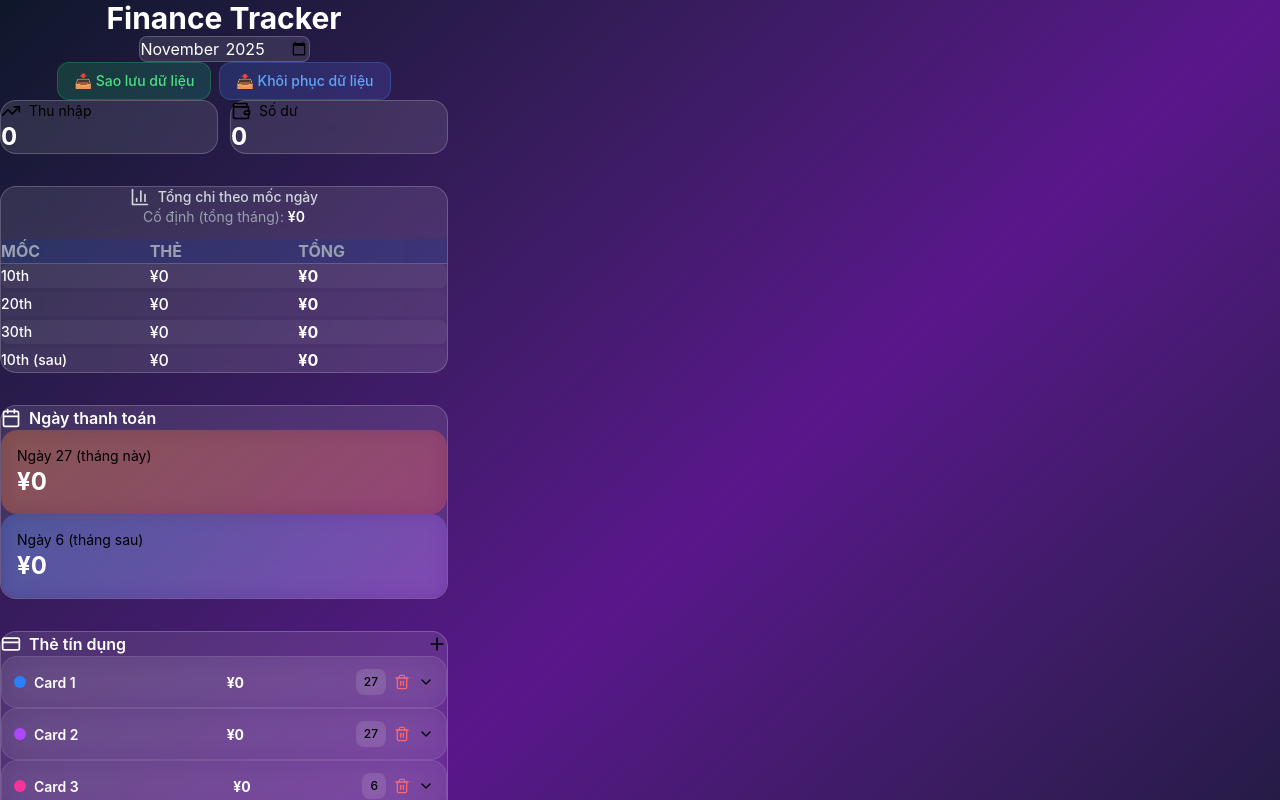
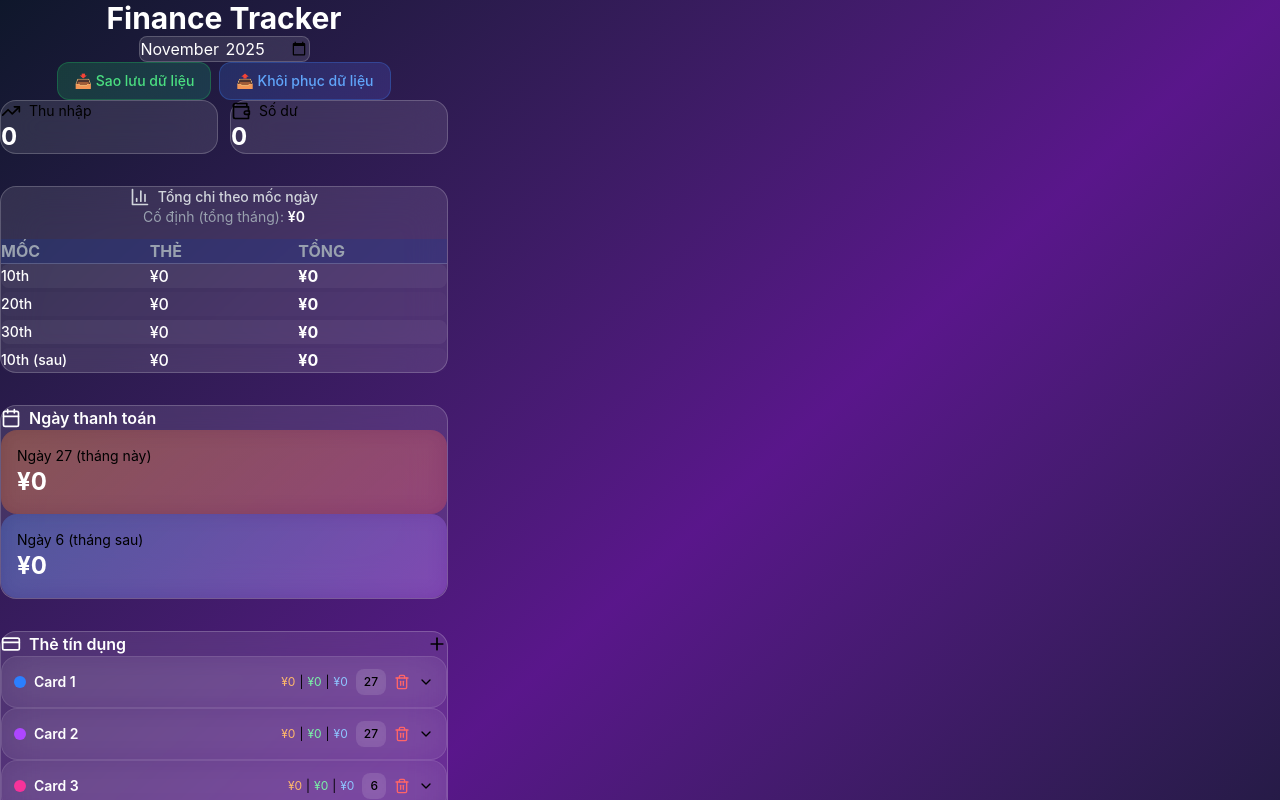
Before and after one commit to mrtranducdung/finance, a React (Vite) app: page / in a window 1280 px wide. Shown: the top 800 px of the page. Built offline with nearby package versions, Linux system fonts and the light colour scheme.

Commit message:
add fixed for each card, not finish yet

```diff
--- a/src/App.tsx
+++ b/src/App.tsx
@@ -22,6 +22,8 @@ function App() {
     recurringExpenses,
     setRecurringExpenses,
     setGlobalCardNames,
+    globalFixedSpending,
+    setGlobalFixedSpending,
     exportData,
     importData
   } = useFinanceData();
@@ -125,7 +127,8 @@ function App() {
       day20: 0,
       day30: 0,
       day10Next: 0,
-      paymentDay: '27'
+      paymentDay: '27',
+      fixedSpending: []
     };
     setCreditCards(prev => [...prev, newCard]);
 
@@ -138,6 +141,46 @@ function App() {
       }
       return next;
     });
+  };
+
+  const onAddFixedSpending = (cardId: number) => {
+    setCreditCards(prev => prev.map(card =>
+      card.id === cardId
+        ? {
+            ...card,
+            fixedSpending: [
+              ...(card.fixedSpending || []),
+              { id: Date.now(), name: '', amount: 0 }
+            ]
+          }
+        : card
+    ));
+  };
+
+  const onUpdateFixedSpending = (cardId: number, spendingId: number, field: 'name' | 'amount', value: string | number) => {
+    setCreditCards(prev => prev.map(card =>
+      card.id === cardId
+        ? {
+            ...card,
+            fixedSpending: (card.fixedSpending || []).map(spending =>
+              spending.id === spendingId
+                ? { ...spending, [field]: value }
+                : spending
+            )
+          }
+        : card
+    ));
+  };
+
+  const onDeleteFixedSpending = (cardId: number, spendingId: number) => {
+    setCreditCards(prev => prev.map(card =>
+      card.id === cardId
+        ? {
+            ...card,
+            fixedSpending: (card.fixedSpending || []).filter(spending => spending.id !== spendingId)
+          }
+        : card
+    ));
   };
 
   return (
@@ -186,6 +229,9 @@ function App() {
             onUpdateMilestone={updateCardMilestone}
             onDelete={deleteCard}
             onAdd={addCard}
+            onAddFixedSpending={onAddFixedSpending}
+            onUpdateFixedSpending={onUpdateFixedSpending}
+            onDeleteFixedSpending={onDeleteFixedSpending}
           />
 
           <RecurringExpenses
--- a/src/components/CreditCards.tsx
+++ b/src/components/CreditCards.tsx
@@ -1,17 +1,56 @@
 import { CreditCard, Plus, Trash2, ChevronDown, ChevronUp } from 'lucide-react';
-import type { CreditCard as CreditCardType } from '../types';
+
+interface FixedSpending {
+  id: number;
+  name: string;
+  amount: number;
+}
+
+interface CreditCardType {
+  id: number;
+  name: string;
+  color: string;
+  day10: number;
+  day20: number;
+  day30: number;
+  day10Next: number;
+  paymentDay: '27' | '6';
+  fixedSpending: FixedSpending[];
+}
 
 interface CreditCardsProps {
-  cards: CreditCardType[];
-  expandedCard: number | null;
-  setExpandedCard: (id: number | null) => void;
-  onUpdate: (id: number, field: keyof CreditCardType, value: string | number) => void;
-  onUpdateMilestone: (id: number, day: 'day10' | 'day20' | 'day30' | 'day10Next', value: number) => void;
-  onDelete: (id: number) => void;
-  onAdd: () => void;
+  cards?: CreditCardType[];
+  expandedCard?: number | null;
+  setExpandedCard?: (id: number | null) => void;
+  onUpdate?: (id: number, field: keyof CreditCardType, value: string | number) => void;
+  onUpdateMilestone?: (id: number, day: 'day10' | 'day20' | 'day30' | 'day10Next', value: number) => void;
+  onDelete?: (id: number) => void;
+  onAdd?: () => void;
+  onAddFixedSpending?: (cardId: number) => void;
+  onUpdateFixedSpending?: (cardId: number, spendingId: number, field: 'name' | 'amount', value: string | number) => void;
+  onDeleteFixedSpending?: (cardId: number, spendingId: number) => void;
 }
 
-const CreditCards = ({ cards, expandedCard, setExpandedCard, onUpdate, onUpdateMilestone, onDelete, onAdd }: CreditCardsProps) => {
+const CreditCards = ({
+  cards = [],
+  expandedCard = null,
+  setExpandedCard = () => {},
+  onUpdate = () => {},
+  onUpdateMilestone = () => {},
+  onDelete = () => {},
+  onAdd = () => {},
+  onAddFixedSpending = () => {},
+  onUpdateFixedSpending = () => {},
+  onDeleteFixedSpending = () => {}
+}: CreditCardsProps) => {
+  const calculateCardValues = (card: CreditCardType) => {
+    const biggestNumber = Math.max(card.day10 || 0, card.day20 || 0, card.day30 || 0, card.day10Next || 0);
+    const totalFixedSpending = (card.fixedSpending || []).reduce((sum, item) => sum + (item.amount || 0), 0);
+    const monthlySpend = biggestNumber - totalFixedSpending;
+
+    return { biggestNumber, totalFixedSpending, monthlySpend };
+  };
+
   return (
     <div className="glass rounded-2xl p-4">
       <div className="flex items-center justify-between mb-3">
@@ -27,15 +66,18 @@ const CreditCards = ({ cards, expandedCard, setExpandedCard, onUpdate, onUpdateM
         </button>
       </div>
       <div className="space-y-2">
-        {cards.map(card => (
+        {cards.map(card => {
+          const { biggestNumber, totalFixedSpending, monthlySpend } = calculateCardValues(card);
+
+          return (
             <div key={card.id} className="card-item">
               <div
                 className="card-header"
                 onClick={() => setExpandedCard(expandedCard === card.id ? null : card.id)}
               >
+                <div className="flex items-center gap-2 justify-between">
                   <div className="flex items-center gap-2">
                     <div className={`w-3 h-3 rounded-full flex-shrink-0 ${card.color}`} />
-                <div className="min-w-0">
                     <input
                       type="text"
                       value={card.name}
@@ -44,12 +86,16 @@ const CreditCards = ({ cards, expandedCard, setExpandedCard, onUpdate, onUpdateM
                         onUpdate(card.id, 'name', e.target.value);
                       }}
                       onClick={(e) => e.stopPropagation()}
-                    className="w-full text-white font-semibold text-sm bg-transparent border-none outline-none"
+                      className="text-white font-semibold text-sm bg-transparent border-none outline-none"
                     />
                   </div>
                   <div className="flex items-center gap-2 flex-shrink-0">
-                  <div className="min-w-[12ch]">
-                    <span className="text-white font-bold text-sm">¥{Math.max(card.day10 || 0, card.day20 || 0, card.day30 || 0, card.day10Next || 0).toLocaleString()}</span>
+                    <div className="flex items-center gap-1 text-xs">
+                      <span className="text-orange-300">¥{totalFixedSpending.toLocaleString()}</span>
+                      <span className="text-white-50">|</span>
+                      <span className="text-green-300">¥{monthlySpend.toLocaleString()}</span>
+                      <span className="text-white-50">|</span>
+                      <span className="text-blue-300">¥{biggestNumber.toLocaleString()}</span>
                     </div>
                     <span className="badge text-white-60">{card.paymentDay === '27' ? '27' : '6'}</span>
                     <button
@@ -71,7 +117,8 @@ const CreditCards = ({ cards, expandedCard, setExpandedCard, onUpdate, onUpdateM
               </div>
 
               {expandedCard === card.id && (
-              <div className="px-3 pb-3 space-y-2 border-t border-white-10 pt-3">
+                <div className="px-3 pb-3 space-y-3 border-t border-white-10 pt-3">
+                  {/* Chi tiêu theo ngày */}
                   <div className="space-y-1">
                     <div className="text-white-50 text-xs uppercase mb-2">Chi tiêu theo ngày</div>
                     {[
@@ -93,7 +140,45 @@ const CreditCards = ({ cards, expandedCard, setExpandedCard, onUpdate, onUpdateM
                     ))}
                   </div>
 
-                <div className="grid grid-cols-2 gap-2 py-2 bg-white-5 rounded-lg px-3 mt-3">
+                  {/* Chi phí cố định */}
+                  <div className="space-y-1">
+                    <div className="flex items-center justify-between mb-2">
+                      <div className="text-white-50 text-xs uppercase">Chi phí cố định</div>
+                      <button
+                        onClick={() => onAddFixedSpending(card.id)}
+                        className="text-white-70 hover:text-white transition-colors bg-transparent border-none cursor-pointer p-0"
+                      >
+                        <Plus className="w-4 h-4" />
+                      </button>
+                    </div>
+                    {(card.fixedSpending || []).map(spending => (
+                      <div key={spending.id} className="grid grid-cols-[1fr_auto_auto] gap-2 py-1 items-center">
+                        <input
+                          type="text"
+                          value={spending.name}
+                          onChange={(e) => onUpdateFixedSpending(card.id, spending.id, 'name', e.target.value)}
+                          className="input-field text-white text-sm"
+                          placeholder="Tên chi phí"
+                        />
+                        <input
+                          type="number"
+                          value={spending.amount === 0 ? '' : spending.amount}
+                          onChange={(e) => onUpdateFixedSpending(card.id, spending.id, 'amount', parseFloat(e.target.value) || 0)}
+                          className="input-field text-white text-right w-24"
+                          placeholder="0"
+                        />
+                        <button
+                          onClick={() => onDeleteFixedSpending(card.id, spending.id)}
+                          className="text-red-400 hover:text-red-300 transition-colors bg-transparent border-none cursor-pointer p-1"
+                        >
+                          <Trash2 className="w-3 h-3" />
+                        </button>
+                      </div>
+                    ))}
+                  </div>
+
+                  {/* Ngày đóng */}
+                  <div className="grid grid-cols-2 gap-2 py-2 bg-white-5 rounded-lg px-3">
                     <span className="text-white-70 text-sm">Ngày đóng</span>
                     <select
                       value={card.paymentDay}
@@ -107,7 +192,8 @@ const CreditCards = ({ cards, expandedCard, setExpandedCard, onUpdate, onUpdateM
                 </div>
               )}
             </div>
-        ))}
+          );
+        })}
       </div>
     </div>
   );
--- a/src/hooks/useFinanceData.js
+++ b/src/hooks/useFinanceData.js
@@ -1,13 +1,13 @@
 import { useState, useEffect } from 'react';
 
 const defaultCards = [
-  { id: 1, name: 'Card 1', color: 'bg-blue-500', day10: 0, day20: 0, day30: 0, day10Next: 0, paymentDay: '27' },
-  { id: 2, name: 'Card 2', color: 'bg-purple-500', day10: 0, day20: 0, day30: 0, day10Next: 0, paymentDay: '27' },
-  { id: 3, name: 'Card 3', color: 'bg-pink-500', day10: 0, day20: 0, day30: 0, day10Next: 0, paymentDay: '6' },
-  { id: 4, name: 'Card 4', color: 'bg-green-500', day10: 0, day20: 0, day30: 0, day10Next: 0, paymentDay: '27' },
-  { id: 5, name: 'Card 5', color: 'bg-yellow-500', day10: 0, day20: 0, day30: 0, day10Next: 0, paymentDay: '6' },
-  { id: 6, name: 'Card 6', color: 'bg-red-500', day10: 0, day20: 0, day30: 0, day10Next: 0, paymentDay: '27' },
-  { id: 7, name: 'Card 7', color: 'bg-indigo-500', day10: 0, day20: 0, day30: 0, day10Next: 0, paymentDay: '6' },
+  { id: 1, name: 'Card 1', color: 'bg-blue-500', day10: 0, day20: 0, day30: 0, day10Next: 0, paymentDay: '27', fixedSpending: [] },
+  { id: 2, name: 'Card 2', color: 'bg-purple-500', day10: 0, day20: 0, day30: 0, day10Next: 0, paymentDay: '27', fixedSpending: [] },
+  { id: 3, name: 'Card 3', color: 'bg-pink-500', day10: 0, day20: 0, day30: 0, day10Next: 0, paymentDay: '6', fixedSpending: [] },
+  { id: 4, name: 'Card 4', color: 'bg-green-500', day10: 0, day20: 0, day30: 0, day10Next: 0, paymentDay: '27', fixedSpending: [] },
+  { id: 5, name: 'Card 5', color: 'bg-yellow-500', day10: 0, day20: 0, day30: 0, day10Next: 0, paymentDay: '6', fixedSpending: [] },
+  { id: 6, name: 'Card 6', color: 'bg-red-500', day10: 0, day20: 0, day30: 0, day10Next: 0, paymentDay: '27', fixedSpending: [] },
+  { id: 7, name: 'Card 7', color: 'bg-indigo-500', day10: 0, day20: 0, day30: 0, day10Next: 0, paymentDay: '6', fixedSpending: [] },
 ];
 
 const defaultRecurring = [
@@ -19,12 +19,16 @@ const defaultRecurring = [
 const applyGlobalNames = (cards, names) =>
   cards.map(c => ({ ...c, name: names?.[c.id] ?? c.name }));
 
+const applyGlobalFixedSpending = (cards, fixedSpendingMap) =>
+  cards.map(c => ({ ...c, fixedSpending: fixedSpendingMap?.[c.id] ?? [] }));
+
 export const useFinanceData = () => {
   const [currentMonth, setCurrentMonth] = useState(new Date().toISOString().slice(0, 7));
   const [income, setIncome] = useState(0);
   const [balance, setBalance] = useState(0);
   const [isLoaded, setIsLoaded] = useState(false);
   const [globalCardNames, setGlobalCardNames] = useState({});
+  const [globalFixedSpending, setGlobalFixedSpending] = useState({});
   const [creditCards, setCreditCards] = useState(defaultCards);
   const [recurringExpenses, setRecurringExpenses] = useState([]);
 
@@ -43,6 +47,24 @@ export const useFinanceData = () => {
     } catch (error) {
       const initial = Object.fromEntries(defaultCards.map(c => [c.id, c.name]));
       setGlobalCardNames(initial);
+    }
+  }, []);
+
+  // Load global fixed spending
+  useEffect(() => {
+    try {
+      const saved = localStorage.getItem('finance-fixed-spending-global');
+      if (saved) {
+        const data = JSON.parse(saved);
+        setGlobalFixedSpending(data.fixedSpending || {});
+      } else {
+        const initial = Object.fromEntries(defaultCards.map(c => [c.id, []]));
+        setGlobalFixedSpending(initial);
+        localStorage.setItem('finance-fixed-spending-global', JSON.stringify({ fixedSpending: initial }));
+      }
+    } catch (error) {
+      const initial = Object.fromEntries(defaultCards.map(c => [c.id, []]));
+      setGlobalFixedSpending(initial);
     }
   }, []);
 
@@ -66,6 +88,8 @@ export const useFinanceData = () => {
 
   // Load month data
   useEffect(() => {
+    if (Object.keys(globalFixedSpending).length === 0) return; // Wait for global data to load
+
     setIsLoaded(false);
     const key = `finance-${currentMonth}`;
 
@@ -77,35 +101,55 @@ export const useFinanceData = () => {
         setBalance(data.balance || 0);
 
         if (data.creditCards && data.creditCards.length > 0) {
-          setCreditCards(applyGlobalNames(data.creditCards, globalCardNames));
+          let cards = applyGlobalNames(data.creditCards, globalCardNames);
+          cards = applyGlobalFixedSpending(cards, globalFixedSpending);
+          setCreditCards(cards);
         } else {
-          const initialCards = applyGlobalNames(defaultCards, globalCardNames);
+          let initialCards = applyGlobalNames(defaultCards, globalCardNames);
+          initialCards = applyGlobalFixedSpending(initialCards, globalFixedSpending);
           setCreditCards(initialCards);
-          localStorage.setItem(key, JSON.stringify({ income: 0, balance: 0, creditCards: initialCards }));
+
+          const cardsToSave = initialCards.map(card => {
+            const { fixedSpending, ...rest } = card;
+            return rest;
+          });
+          localStorage.setItem(key, JSON.stringify({ income: 0, balance: 0, creditCards: cardsToSave }));
         }
       } else {
-        const initialCards = applyGlobalNames(defaultCards, globalCardNames);
+        let initialCards = applyGlobalNames(defaultCards, globalCardNames);
+        initialCards = applyGlobalFixedSpending(initialCards, globalFixedSpending);
         setIncome(0);
         setBalance(0);
         setCreditCards(initialCards);
-        localStorage.setItem(key, JSON.stringify({ income: 0, balance: 0, creditCards: initialCards }));
+
+        const cardsToSave = initialCards.map(card => {
+          const { fixedSpending, ...rest } = card;
+          return rest;
+        });
+        localStorage.setItem(key, JSON.stringify({ income: 0, balance: 0, creditCards: cardsToSave }));
       }
     } catch (error) {
-      const fallbackCards = applyGlobalNames(defaultCards, globalCardNames);
+      let fallbackCards = applyGlobalNames(defaultCards, globalCardNames);
+      fallbackCards = applyGlobalFixedSpending(fallbackCards, globalFixedSpending);
       setIncome(0);
       setBalance(0);
       setCreditCards(fallbackCards);
     }
 
     setIsLoaded(true);
-  }, [currentMonth, globalCardNames]);
+  }, [currentMonth, globalCardNames, globalFixedSpending]);
 
   // Persist month data
   useEffect(() => {
     if (!isLoaded) return;
 
     const key = `finance-${currentMonth}`;
-    const data = { income, balance, creditCards };
+    // Remove fixedSpending before saving (it's stored globally)
+    const cardsToSave = creditCards.map(card => {
+      const { fixedSpending, ...rest } = card;
+      return rest;
+    });
+    const data = { income, balance, creditCards: cardsToSave };
 
     try {
       localStorage.setItem(key, JSON.stringify(data));
@@ -129,7 +173,11 @@ export const useFinanceData = () => {
     const allData = {
       currentMonth,
       monthData: { income, balance, creditCards },
-      globalData: { recurringExpenses, cardNames: globalCardNames },
+      globalData: {
+        recurringExpenses,
+        cardNames: globalCardNames,
+        fixedSpending: globalFixedSpending
+      },
       exportDate: new Date().toISOString()
     };
 
@@ -158,7 +206,9 @@ export const useFinanceData = () => {
         if (data.monthData) {
           setIncome(data.monthData.income || 0);
           setBalance(data.monthData.balance || 0);
-          setCreditCards(applyGlobalNames(data.monthData.creditCards || defaultCards, globalCardNames));
+          let cards = applyGlobalNames(data.monthData.creditCards || defaultCards, globalCardNames);
+          cards = applyGlobalFixedSpending(cards, globalFixedSpending);
+          setCreditCards(cards);
 
           const key = `finance-${currentMonth}`;
           localStorage.setItem(key, JSON.stringify(data.monthData));
@@ -173,6 +223,12 @@ export const useFinanceData = () => {
             setGlobalCardNames(data.globalData.cardNames);
             try {
               localStorage.setItem('finance-cards-global', JSON.stringify({ names: data.globalData.cardNames }));
+            } catch (error) { }
+          }
+          if (data.globalData.fixedSpending) {
+            setGlobalFixedSpending(data.globalData.fixedSpending);
+            try {
+              localStorage.setItem('finance-fixed-spending-global', JSON.stringify({ fixedSpending: data.globalData.fixedSpending }));
             } catch (error) { }
           }
         }
@@ -199,6 +255,8 @@ export const useFinanceData = () => {
     setRecurringExpenses,
     globalCardNames,
     setGlobalCardNames,
+    globalFixedSpending,
+    setGlobalFixedSpending,
     exportData,
     importData
   };
```
Lines whose indentation alone changed are shown as unchanged.
